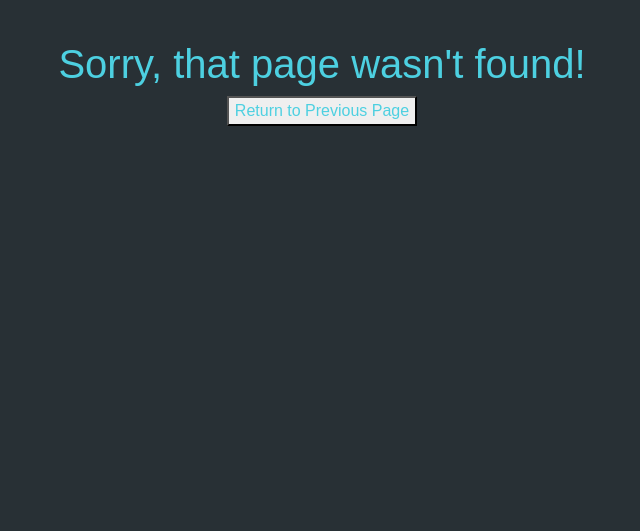
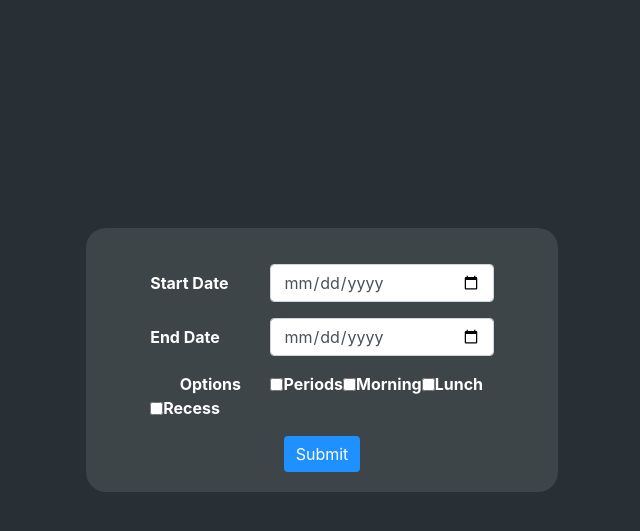
Before and after one commit to L-Bot-AU/L-Bot-server, a Flask app: page /generate in a window 1280 px wide. Shown: the part 80-611 px from the top of the page, without its empty margins (318-958 px from the left). Run offline with Flask 2, Linux system fonts and the light colour scheme; the visitor is signed in with stand-in values (Sample User, id 1); some libraries are stand-ins or nearby versions; some web fonts are replaced.

Commit message:
started on graph generator for librarians
[+] graph_form.py: the flaskform for the librarians to select graph parameters
[+] graph_form.html: html pg to display graph form
- however checkbox elements are not aligned, need to fix
[+] graph.html: is useless atm, only a stub
[+] app.routes in app.py

```diff
--- a/website/app.py
+++ b/website/app.py
@@ -11,6 +11,7 @@ from flask_bootstrap import Bootstrap
 import urllib.request, json
 from datetime import datetime
 from website.login_form import LoginForm
+from website.graph_form import GraphForm
 
 
 app = Flask(__name__)
@@ -67,6 +68,37 @@ def librarian_interface():
         return redirect("/login")
 
 
+@app.route("/generate", methods=["GET", "POST"])
+def generate():
+    if session.get("librarian") is None: #todo modularise verification of librarian login
+        return redirect("/")
+    form = GraphForm()
+    if form.validate_on_submit():
+        session["start_date"] = request.form["start_date"] #is a string, should turn into datetime object
+        session["end_date"] = request.form["end_date"]
+        selection = [option for option in ["periods", "morning", "lunch", "recess"] if request.form.get(option)]
+        print(session["start_date"], session["end_date"], selection)
+        if not selection:
+            form.periods.errors.append("Please select at least one option")
+            return render_template("graph_form.html", form=form)
+        session["selection"] = selection
+        return redirect("/graph")
+    return render_template("graph_form.html", form=form)
+
+
+@app.route("/graph")
+def graph():
+    if session.get("librarian") is None:
+        return redirect("/")
+    if None in [session.get("start_date"), session.get("end_date"), session.get("selection")]:
+        return redirect("/generate")
+    start_date = session["start_date"] #they're still strings, not dadtetime objects yet
+    end_date = session["end_date"]
+    selection = session["selection"]
+    print(start_date, end_date, selection)
+    return render_template("graph.html")
+
+
 @app.route("/test")
 def test():
     return render_template("testing.html")
--- /dev/null
+++ b/website/graph_form.py
@@ -0,0 +1,21 @@
+from flask_wtf import FlaskForm
+from wtforms import DateField, SelectField, BooleanField, SubmitField
+from wtforms.validators import DataRequired
+
+
+class GraphForm(FlaskForm):
+    start_date = DateField("Start Date",
+                           render_kw={"placeholder": "start date"},
+                           validators=[DataRequired()],
+                           format='%d/%m/%y'
+                           )
+    end_date = DateField("End Date",
+                         render_kw={"placeholder": "end date"},
+                         validators=[DataRequired()],
+                         format='%d/%m/%y'
+                         )
+    periods = BooleanField("Periods")
+    morning = BooleanField("Morning")
+    lunch = BooleanField("Lunch")
+    recess = BooleanField("Recess")
+    submit = SubmitField("Submit")
--- /dev/null
+++ b/website/templates/graph_form.html
@@ -0,0 +1,51 @@
+{% extends 'base.html' %}
+
+{% block page_title %}Generate{% endblock %}
+
+{% block page_content %}
+    <form class="auth_form" action="" method="post" novalidate>
+        {{ form.hidden_tag() }}
+        <p>
+			<div class="form-inline">
+				{{ form.start_date.label(class_="form-label bold-this") }} {{ form.start_date(class_="form-control data-entry") }}<br>
+			</div>
+            {% if form.start_date.errors %}
+				<ul>
+				{% for error in form.start_date.errors %}
+					<li class="feedback text-danger"> {{ error }} </li>
+				{% endfor %}
+				</ul> {# todo read below #}
+            {% endif %}
+        </p>
+        <p>
+			<div class="form-inline">
+				{{ form.end_date.label(class_="form-label bold-this") }} {{ form.end_date(class_="form-control data-entry") }}<br>
+			</div>
+            {% if form.end_date.errors %}
+				<ul>
+				{% for error in form.end_date.errors %}
+					<li class="feedback text-danger"> {{ error }} </li>
+				{% endfor %}
+				</ul> {# todo read below #}
+            {% endif %}
+        </p>
+        <p>
+			<div class="form-inline">
+                <div class="form-label bold-this">Options</div><br>
+                {{ form.periods() }} {{ form.periods.label(class_="bold-this") }}<br>
+                {{ form.morning() }} {{ form.morning.label(class_="bold-this") }}<br>
+                {{ form.lunch() }} {{ form.lunch.label(class_="bold-this") }}<br>
+                {{ form.recess() }} {{ form.recess.label(class_="bold-this") }}<br>
+			</div>
+            {% if form.periods.errors %} {# where periods actually refers to the checkboxes as a whole #}
+				<ul>
+				{% for error in form.periods.errors %}
+					<li class="feedback text-danger"> {{ error }} </li>
+				{% endfor %}
+				</ul> {# todo read below #}
+            {% endif %}
+        </p>
+
+        {{ form.submit(class_="btn btn-primary submit-button") }}
+    </form>
+{% endblock %}
--- a/website/templates/librarian.html
+++ b/website/templates/librarian.html
@@ -5,5 +5,6 @@
 {% block page_content %}
     Congratulations.<br>
     Welcome to the {{ librarian }} Librarian interface.<br>
+    <a href="/generate">Generate a graph</a><br>
     <a href="/logout">Logout</a><br>
 {% endblock %}
```
Also changed, not shown: website/login_form.py (+4 -4 lines), website/templates/graph.html (added, +7 -0 lines).
